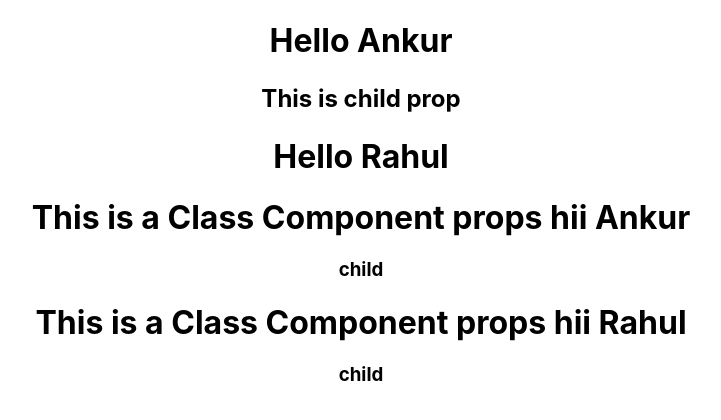
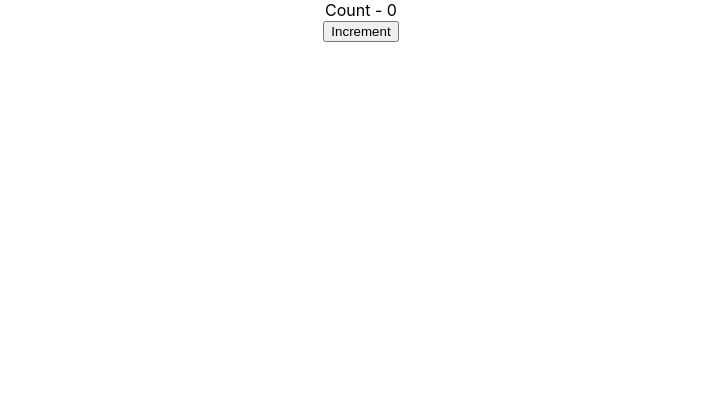
Before and after one commit to localhost-8000/React-tutorial, a React (Create React App) app: page / in a window 1280 px wide. Shown: the top 420 px of the page, without its empty margins (279-1000 px from the left). Built offline with nearby package versions, Linux system fonts and the light colour scheme.

Commit message:
setState

```diff
--- a/src/App.js
+++ b/src/App.js
@@ -2,18 +2,22 @@
 import './App.css';
 import Greet from './components/Greet'
 import Welcome from './components/Welcome'
+import Message from './components/Message'
+import Counter from './components/Counter'
 
 function App() {
     return (
         <div className="App">
-            <Greet name = "Ankur">
+            {/* <Greet name = "Ankur">
                 <p>This is child prop</p>
             </Greet>
             <Greet name = "Rahul"/>
             <Welcome name = "Ankur">
                 <p>child</p>
             </Welcome>
-            <Welcome name = "Rahul">child</Welcome>
+            <Welcome name = "Rahul">child</Welcome> */}
+            {/* <Message></Message> */}
+            <Counter />
         </div>
     );
 }
--- /dev/null
+++ b/src/components/Counter.js
@@ -0,0 +1,32 @@
+import React, { Component } from 'react'
+
+class Counter extends Component {
+    constructor(props) {
+        super(props)
+
+        this.state = {
+            count: 0
+        }
+    }
+
+    increment() {
+        // this.state.count += 1
+        this.setState({
+            count: this.state.count + 1
+        },
+        () => {
+            console.log('Callback value', this.state.count);
+        })
+        console.log(this.state.count);
+    }
+    render() {
+        return (
+            <div>
+                <div>Count - {this.state.count}</div>
+                <button onClick={() => this.increment()}>Increment</button>
+            </div>
+        )
+    }
+}
+
+export default Counter
--- /dev/null
+++ b/src/components/Message.js
@@ -0,0 +1,29 @@
+import React, { Component } from 'react'
+
+class Message extends Component {
+
+    constructor() {
+        super()
+        this.state = {
+            message: "Welcome",
+            name: "Rahul"
+        }
+    }
+
+    changeMessage() {
+        this.setState({
+            message: "Thank you for subscribing"
+        })
+    }
+
+    render() {
+        return (
+            <div>
+                <h1>{this.state.message} {this.state.name}</h1>
+                <button onClick={() => this.changeMessage()}>Subscribe Me</button>
+            </div>
+        )
+    }
+}
+
+export default Message
```
